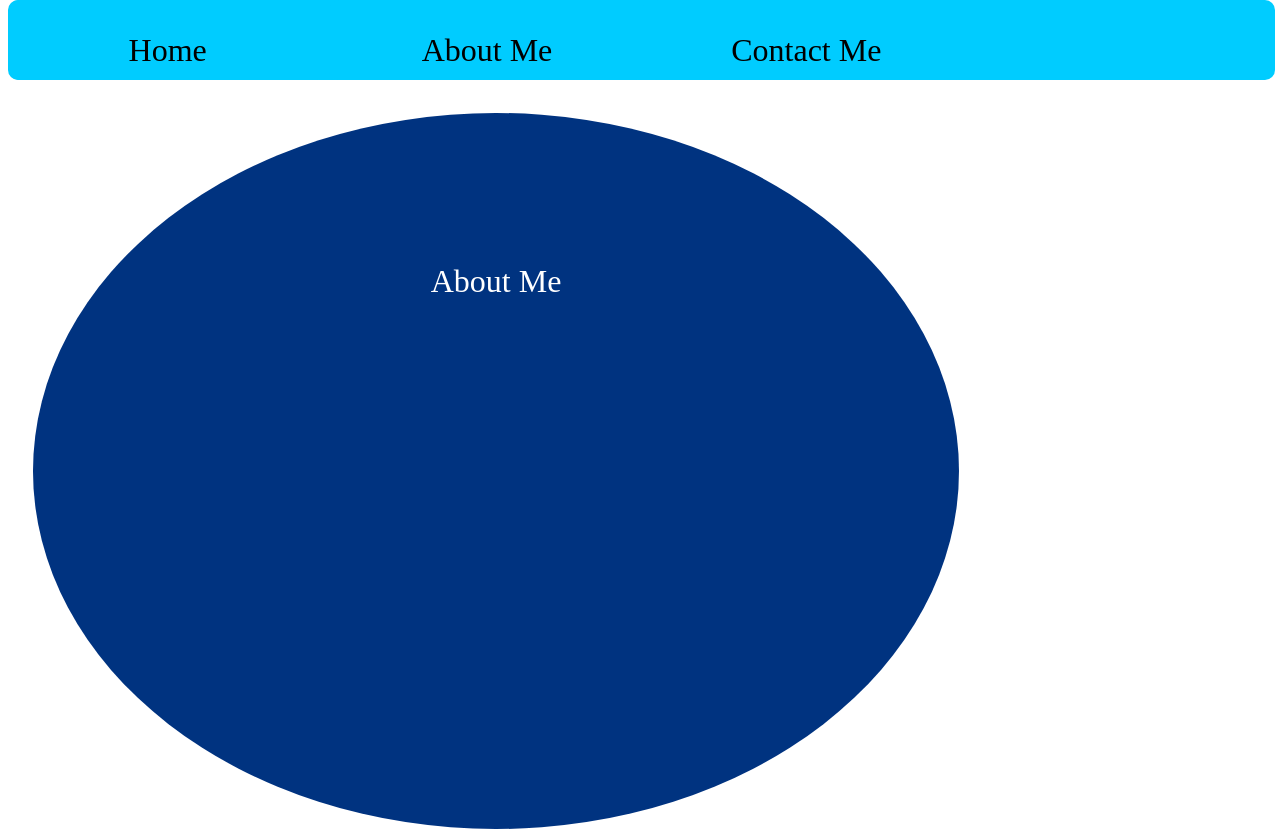
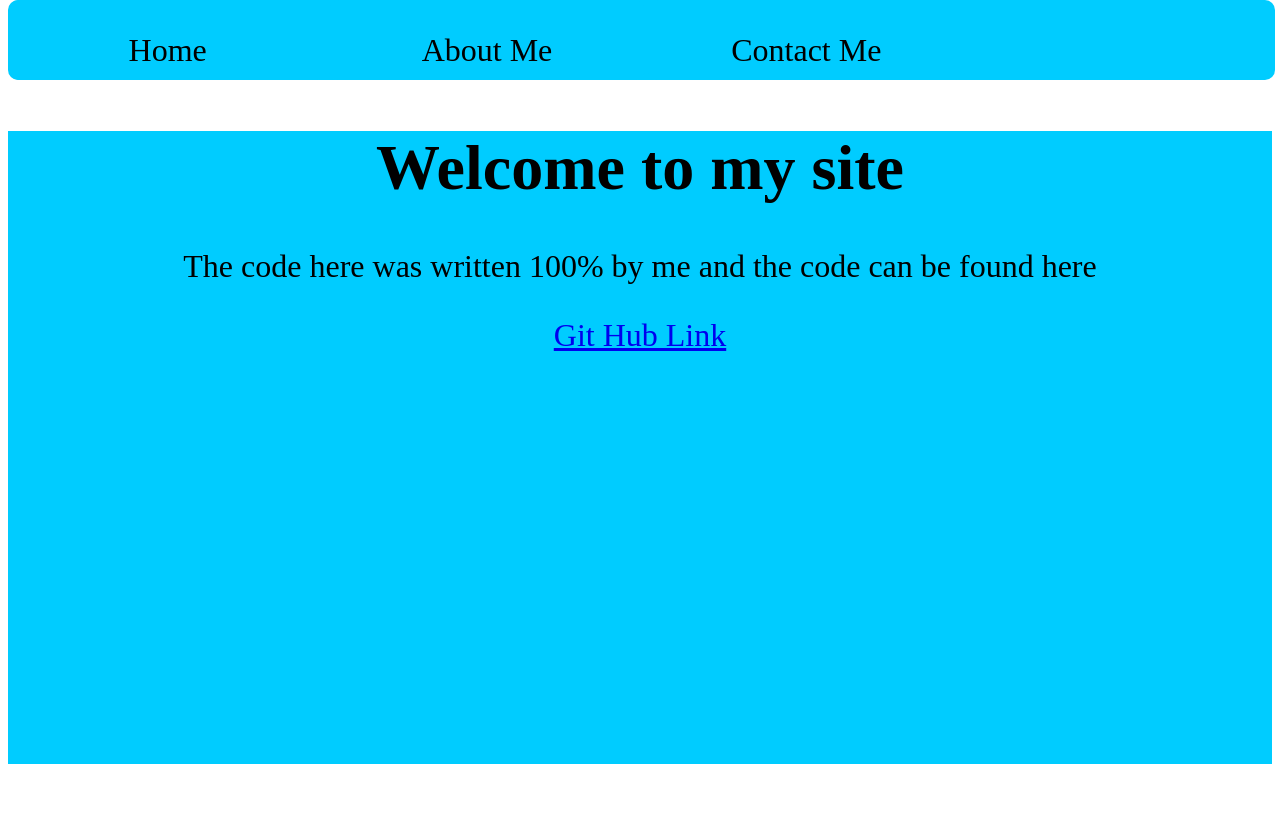
Before and after one commit to CodyConstine/wofisdk.github.io, a plain HTML site: page index.html in a window 1280 px wide. Shown: the top 831 px of the page. After the commit the page ends 800 px from the top, so only its background shows below. Drawn offline with nearby package versions, Linux system fonts and the light colour scheme.

Commit message:
Changing up main page

```diff
--- a/index.html
+++ b/index.html
@@ -26,8 +26,11 @@
 			</a>
 		</div>
 		<div class="main">
-			<div class="bubble">About Me</div>
-			<div class="bubble">Contact Me</div>
+			<div class="home">
+				<h1>Welcome to my site</h1>
+				<p>The code here was written 100% by me and the code can be found here</p>
+				<a href="https://github.com/Wofisdk/wofisdk.github.io"> Git Hub Link</a>
+			</div>
 		</div>
 	</body>
 </html>
--- a/script.js
+++ b/script.js
@@ -1,5 +1,5 @@
 $(document).ready(function(){
-	$('.button').hover(
+	$('.button').hover( //Hover function for header buttons
 		function(){
 			$(this).css('background-color', '#00a3cc');
 			$(this).css('color', '#f7f7f7');
@@ -9,7 +9,7 @@ $(document).ready(function(){
 			$(this).css('color', '#000000');
 		}
 	);
-	$('.bubble').hover (
+	$('.bubble').hover ( //Hover function for bubble buttons
 		function(){
 			$(this).css('height', '67%');
 			$(this).css('width','52%');
--- a/style.css
+++ b/style.css
@@ -1,6 +1,7 @@
 body {
 	background-image: url("pics/circuit.jpg");
 }
+/*Fixed header*/
 .header {
 	background-color: #00ccff;
 	position: fixed;
@@ -9,6 +10,7 @@ body {
 	border-radius: 10px;
 	top:0;
 }
+/*Header buttons*/
 .button {
 	background-color: #00ccff;
 	color:#000000;
@@ -26,18 +28,21 @@ body {
 	text-decoration: none;
 	color:#000000;
 }
+/*Used for main contents of a page*/
 .main {
-	width:99%;
+	width:100%;
 	color:#FFFFFF;
 	height:20em;
 	clear:both;
 	font-size: 2em;
 	text-align: center;
 }
+/*This wrapper sits under the fixed header bar*/
 .wrapper {
 	width: 980px;
 	height: 5em;
 }
+/*For bubble buttons*/
 .bubble {
 	background-color: #003380;
 	border-radius: 100%;
@@ -48,3 +53,10 @@ body {
 	padding: 12% 12% 12% 12%;
 	margin: 2% 2% 2% 2%;
 }
+/*Home content box*/
+.home {
+	background-color: #00ccff;
+	color:#000000;
+	height:99%;
+	width:100%;
+}
```
